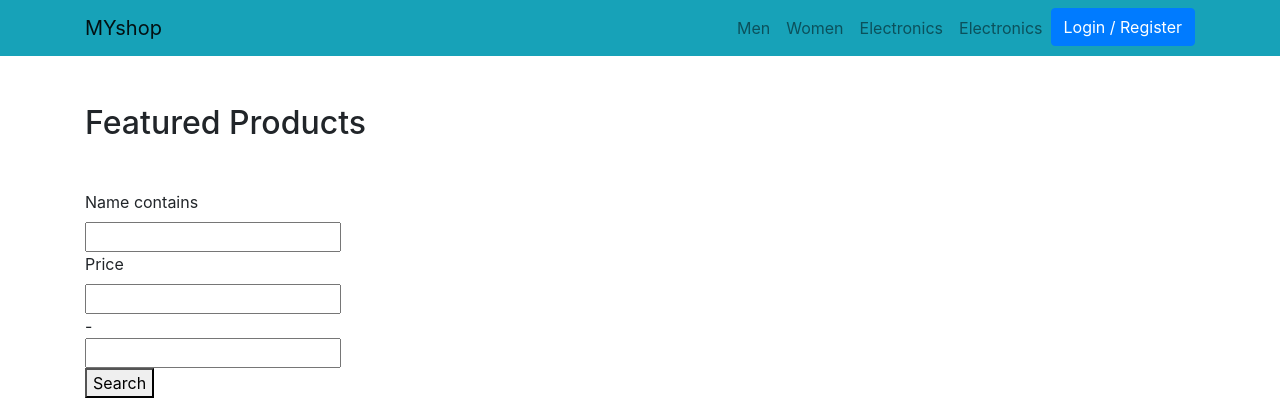
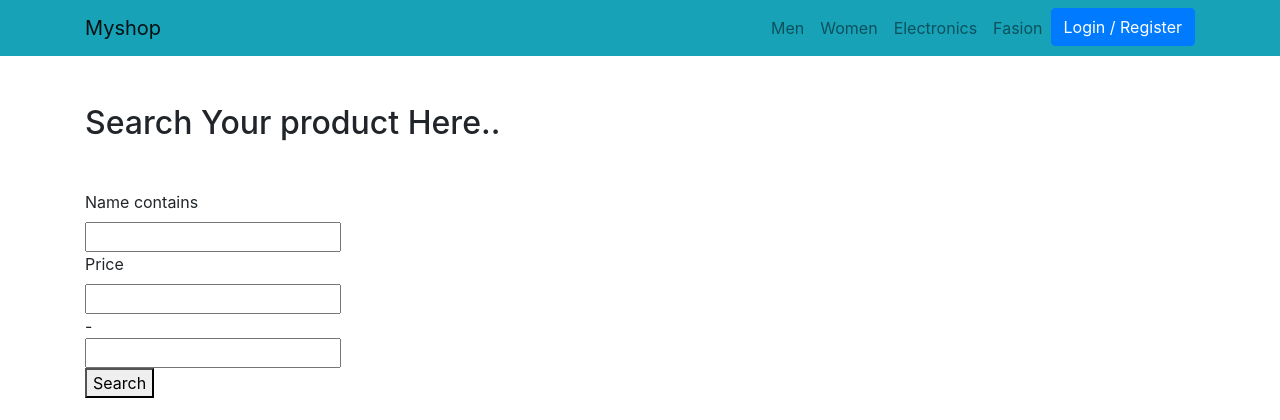
Before and after one commit to TanishaPanwarr/myshop, a Django app: page / in a window 1280 px wide. Shown: the top 420 px of the page. Run offline with Django 3.2, Linux system fonts and the light colour scheme; data that the repository does not hold is empty; parts of the project's set-up code (start-up, migrations or seed data) failed here and were passed over; some libraries are stand-ins or nearby versions.

Commit message:
make it better

```diff
--- /dev/null
+++ b/checkout/templates/checkout/paymentfail.html
@@ -0,0 +1 @@
+<h1>Sorry your payments process is fail</h1>
--- /dev/null
+++ b/checkout/templates/checkout/paymentsuccess.html
@@ -0,0 +1 @@
+<h1>Thanks for payments and payment succesfully done</h1>
--- a/checkout/urls.py
+++ b/checkout/urls.py
@@ -6,8 +6,8 @@ app_name = "checkout"
 urlpatterns = [
 	path('checkout/', checkout, name="index"),
  	path('paynow/', paynow, name="paynow"),
- 	#path('paymenthandler/',paymenthandler, name='paymenthandler'),
-	#path('payment/', payment, name="payment"),
+ 	path('paymenthandler/',paymenthandler, name='paymenthandler'),
+	path('payment/', payment, name="payment"),
 	path('charge/', charge, name="charge"),
 	path('my-orders/', oderView, name="oderView")
 ]
--- a/products/templates/products/home.html
+++ b/products/templates/products/home.html
@@ -5,7 +5,7 @@
 {% block content %}
 
   <div class="container my-5">
-  	<h2 class="my-5">Featured Products</h2>
+  	<h2 class="my-5">Search Your product Here..</h2>
     <div class="row">
     <div class="col-md-3">
          <form method="get">
@@ -30,8 +30,8 @@
 <!--             <a href="remove/{{ product.slug }}" class="btn btn-danger btn-sm"> Remove</a>
  -->						<!-- price-wrap.// -->
 						 <div class="price-wrap h5">
-							<span class="price-new">${{product.price}}</span>
-							<del class="price-old">$1980</del>
+							<span class="price-new">rupye{{product.price}}</span>
+							<del class="price-old">rupye 1980</del>
 						</div>
 					</div> <!-- action-wrap -->
 				</figcaption>
--- a/products/templates/products/navbar.html
+++ b/products/templates/products/navbar.html
@@ -2,7 +2,7 @@
 
 <nav class="navbar navbar-expand-lg navbar-light bg-info">
   <div class="container">
-  <a class="navbar-brand" href="/">MYshop</a>
+  <a class="navbar-brand" href="/">Myshop</a>
   <button class="navbar-toggler" type="button" data-toggle="collapse" data-target="#navbarNav" aria-controls="navbarNav" aria-expanded="false" aria-label="Toggle navigation">
     <span class="navbar-toggler-icon"></span>
   </button>
@@ -18,7 +18,7 @@
         <a class="nav-link" href="/">Electronics</a>
       </li>
        <li class="nav-item">
-        <a class="nav-link" href="/">Electronics</a>
+        <a class="nav-link" href="/">Fasion</a>
       </li>
       {% if request.user.is_authenticated %}
       <li class="nav-item">
--- a/products/templates/products/product_detail.html
+++ b/products/templates/products/product_detail.html
@@ -21,7 +21,7 @@
 	<h3 class="title mb-3">{{ object.name }}</h3>
 <p class="price-detail-wrap">
 	<span class="price h3 text-warning">
-		<span class="currency">US $</span><span class="num">{{ object.price }}</span>
+		<span class="currency">IN Rupye</span><span class="num">{{ object.price }}</span>
 	</span>
 
 </p> <!-- price-detail-wrap .// -->
```
